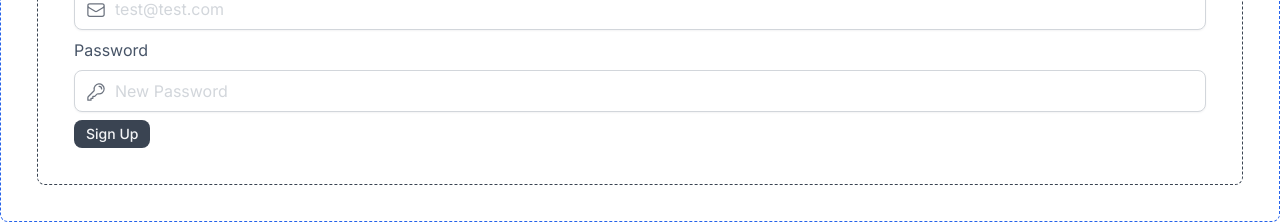
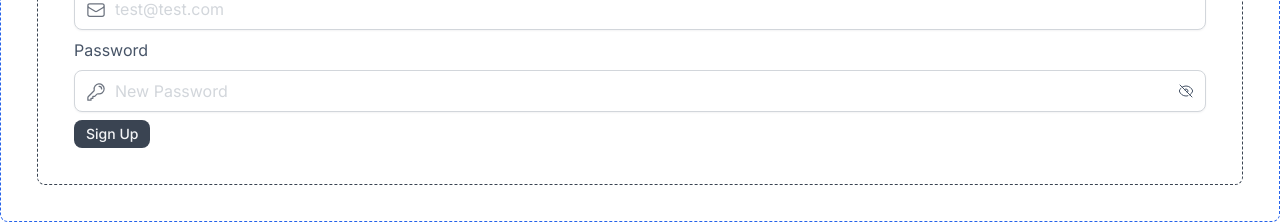
Before and after one commit to skyward-digital/equiire, a Next.js app: page /sign-up in a window 1280 px wide. Shown: the part 226-450 px from the top of the page. Built offline with nearby package versions, Linux system fonts and the light colour scheme.

Commit message:
Adds password visibility toggle

```diff
--- a/ui/components/Form/Input/Input.tsx
+++ b/ui/components/Form/Input/Input.tsx
@@ -1,5 +1,11 @@
+import { useState } from 'react';
 import clsx from 'clsx';
-import { KeyIcon, EnvelopeIcon } from '@heroicons/react/24/outline';
+import {
+  KeyIcon,
+  EnvelopeIcon,
+  EyeIcon,
+  EyeSlashIcon,
+} from '@heroicons/react/24/outline';
 
 type InputProps = {
   id: string;
@@ -56,6 +62,26 @@ const iconMap = {
   password: KeyIcon,
 };
 
+const PasswordVisibilityToggle = ({
+  passwordIsVisible,
+  onClick,
+}: {
+  passwordIsVisible: boolean;
+  onClick: () => void;
+}) => {
+  const Icon = passwordIsVisible ? EyeIcon : EyeSlashIcon;
+  return (
+    <button
+      className="absolute inset-y-0 right-0 flex items-center pr-3"
+      onClick={onClick}
+      aria-label={passwordIsVisible ? 'Hide password' : 'Show password'}
+      type="button"
+    >
+      <Icon className="h-4 w-4 cursor-pointer text-gray-600 dark:text-gray-400" />
+    </button>
+  );
+};
+
 export const Input = ({
   id,
   type = 'text',
@@ -71,6 +97,10 @@ export const Input = ({
   error,
   hint,
 }: InputProps) => {
+  const [passwordShown, setPasswordShown] = useState(false);
+  const inputType =
+    type === 'password' ? (passwordShown ? 'text' : 'password') : type;
+
   const Icon = iconMap[type];
 
   const hookFormRegister = register
@@ -88,18 +118,25 @@ export const Input = ({
       <div className="relative">
         <input
           id={id}
-          type={type}
+          type={inputType}
           placeholder={placeholder}
           size={size}
           autoComplete={autocomplete}
           className={clsx(
             'shadow-xs  inline-flex w-full gap-x-2 rounded-lg border border-gray-300 bg-white py-2 pl-10 pr-3 text-base text-gray-600 no-underline placeholder:text-gray-300 dark:bg-black dark:text-gray-100 placeholder:dark:text-gray-600',
             Icon ? 'pl-10' : 'pl-3',
+            type === 'password' ? 'pr-10' : 'pr-3',
           )}
           {...hookFormRegister}
         />
         {Icon && (
-          <Icon className="absolute top-3 ml-3 h-[20px] w-[20px] text-gray-500 dark:text-gray-400" />
+          <Icon className="absolute top-3 ml-3 h-5 w-5 text-gray-500 dark:text-gray-400" />
+        )}
+        {type === 'password' && (
+          <PasswordVisibilityToggle
+            passwordIsVisible={passwordShown}
+            onClick={() => setPasswordShown(!passwordShown)}
+          />
         )}
       </div>
       {hint && (
@@ -107,7 +144,6 @@ export const Input = ({
           {hint}
         </div>
       )}
-
       {error && <span>{error.message}</span>}
     </div>
   );
```
